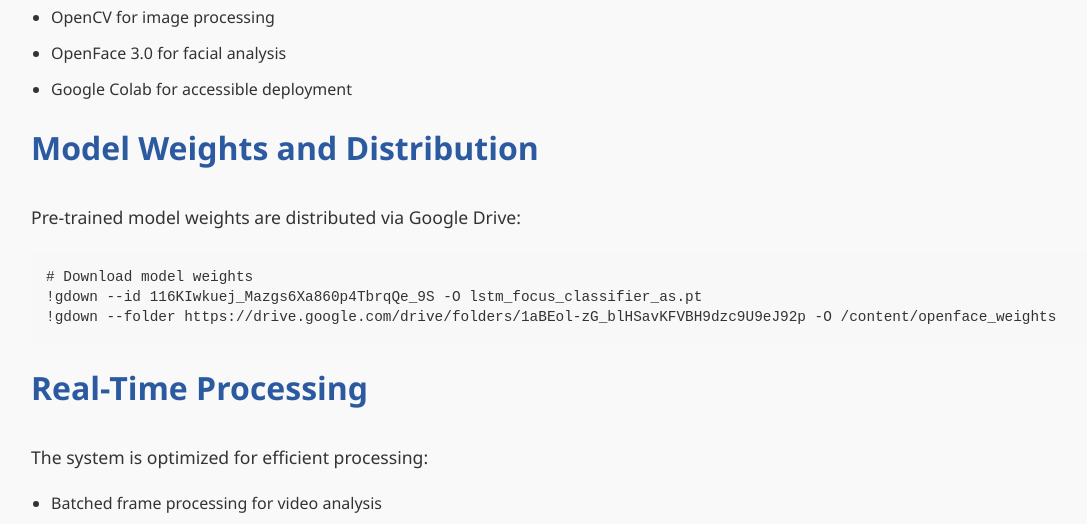
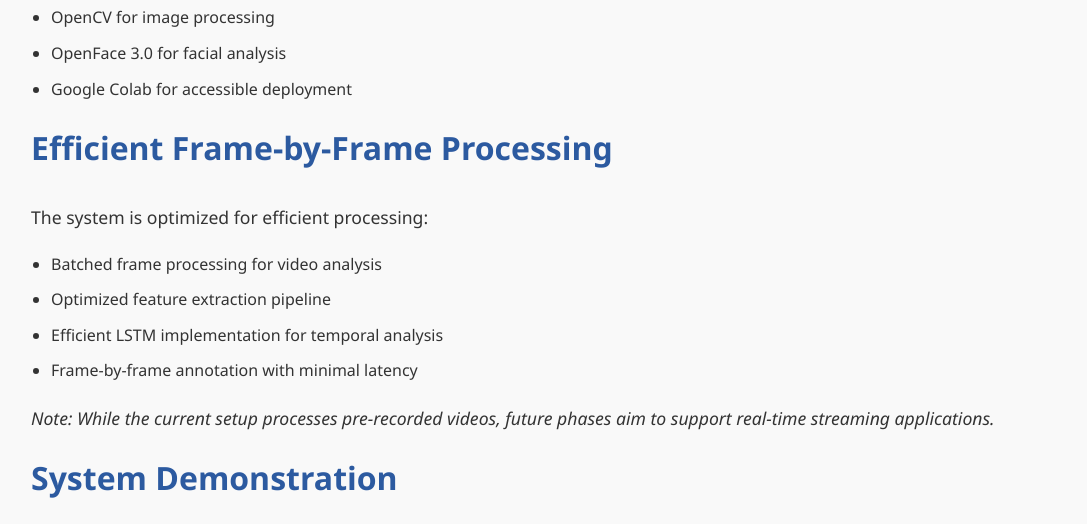
Before and after one commit to almasoriaw/focuSync-website, a plain HTML site: page implementation.html in a window 1280 px wide. Shown: the part 2720-3244 px from the top of the page, without its empty margins (53-1140 px from the left). Drawn offline with Linux system fonts and the light colour scheme.

Commit message:
Corrected implementation inaccuracies

```diff
--- a/implementation.html
+++ b/implementation.html
@@ -129,14 +129,7 @@
                 <li>Google Colab for accessible deployment</li>
             </ul>
 
-            <h2>Model Weights and Distribution</h2>
-            <p>Pre-trained model weights are distributed via Google Drive:</p>
-            <pre style="background-color: #f8f8f8; padding: 15px; border-radius: 6px; overflow-x: auto; margin: 20px 0; font-family: monospace; font-size: 0.9rem; line-height: 1.4;">
-# Download model weights
-!gdown --id 116KIwkuej_Mazgs6Xa860p4TbrqQe_9S -O lstm_focus_classifier_as.pt
-!gdown --folder https://drive.google.com/drive/folders/1aBEol-zG_blHSavKFVBH9dzc9U9eJ92p -O /content/openface_weights</pre>
-
-            <h2>Real-Time Processing</h2>
+            <h2>Efficient Frame-by-Frame Processing</h2>
             <p>The system is optimized for efficient processing:</p>
             <ul>
                 <li>Batched frame processing for video analysis</li>
@@ -144,6 +137,7 @@
                 <li>Efficient LSTM implementation for temporal analysis</li>
                 <li>Frame-by-frame annotation with minimal latency</li>
             </ul>
+            <p><i>Note: While the current setup processes pre-recorded videos, future phases aim to support real-time streaming applications.</i></p>
 
             <h2>System Demonstration</h2>
             <div class="demo-container">
```
